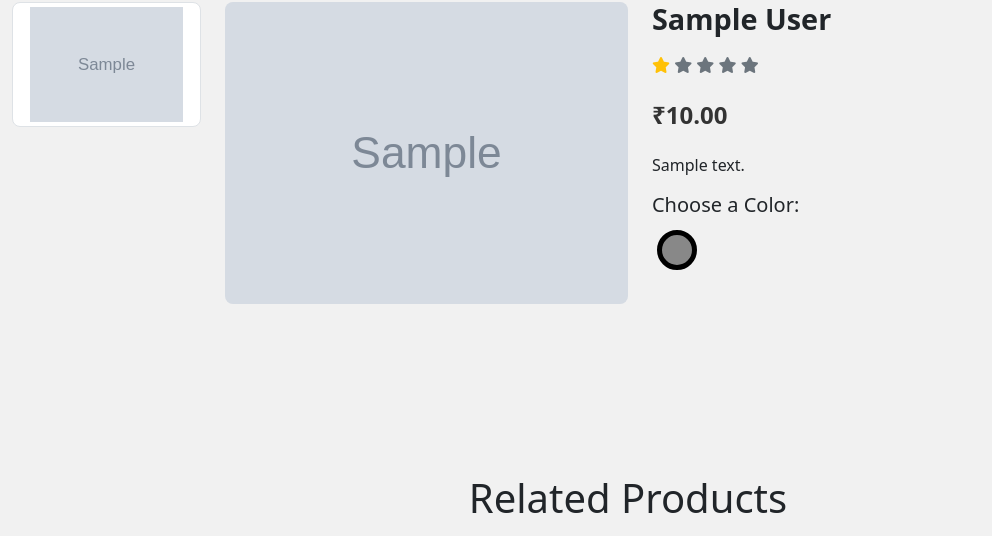
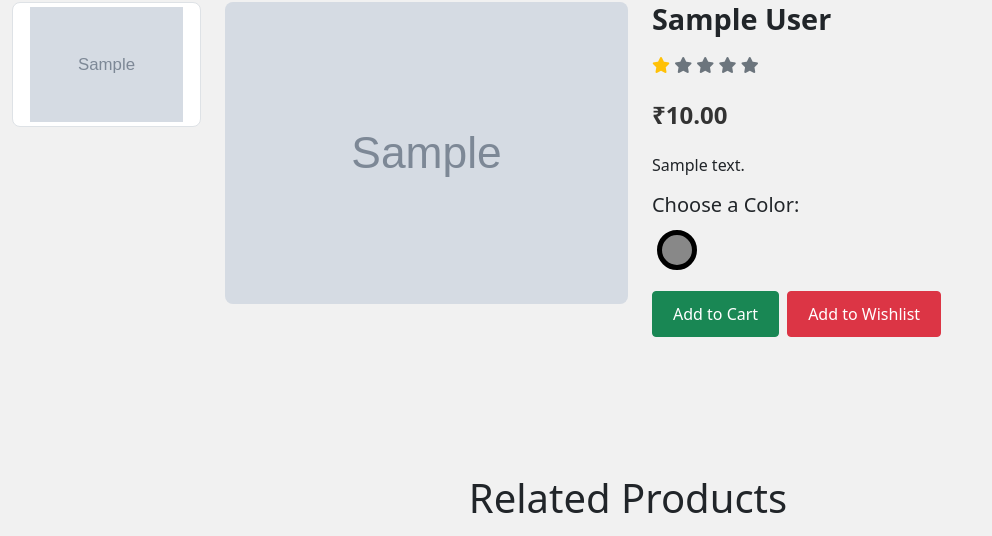
Before and after one commit to Aiswarya-s2413/Chordo, a Django app: page /productView/1/ in a window 1280 px wide. Shown: the part 156-692 px from the top of the page, without its empty margins (0-992 px from the left). Run offline with Django 5.2, Linux system fonts and the light colour scheme; tables that the repository leaves empty hold one stand-in row (values such as "Sample post"); grey boxes marked "Sample" are stand-in pictures; some libraries are stand-ins or nearby versions.

Commit message:
Order list,product view

```diff
--- a/userapp/templates/productview.html
+++ b/userapp/templates/productview.html
@@ -115,6 +115,20 @@
 
             </div>
             <div id="cart-message"></div>
+            {% else %}
+             <div class="action-buttons d-flex justify-content-start">
+
+
+
+                <a class="btn btn-success add-to-cart-btn" href="{% url 'userLogin' %}" >
+                    Add to Cart
+                </a>
+
+
+                <a class="btn btn-danger add-to-wishlist-btn ms-2" href="{% url 'userLogin' %}">Add to Wishlist</a>
+
+            </div>
+
             {% endif %}
         </div>
 
--- a/userapp/views.py
+++ b/userapp/views.py
@@ -1158,7 +1158,7 @@ def paymentSuccess(request):
 
 @login_required(login_url='userLogin')
 def trackOrder(request):
-    orders = Order.objects.filter(user=request.user).prefetch_related('order_items__variant')
+    orders = Order.objects.filter(user=request.user).prefetch_related('order_items__variant').order_by(-id)
 
     orders_with_filtered_items = []
 
```
